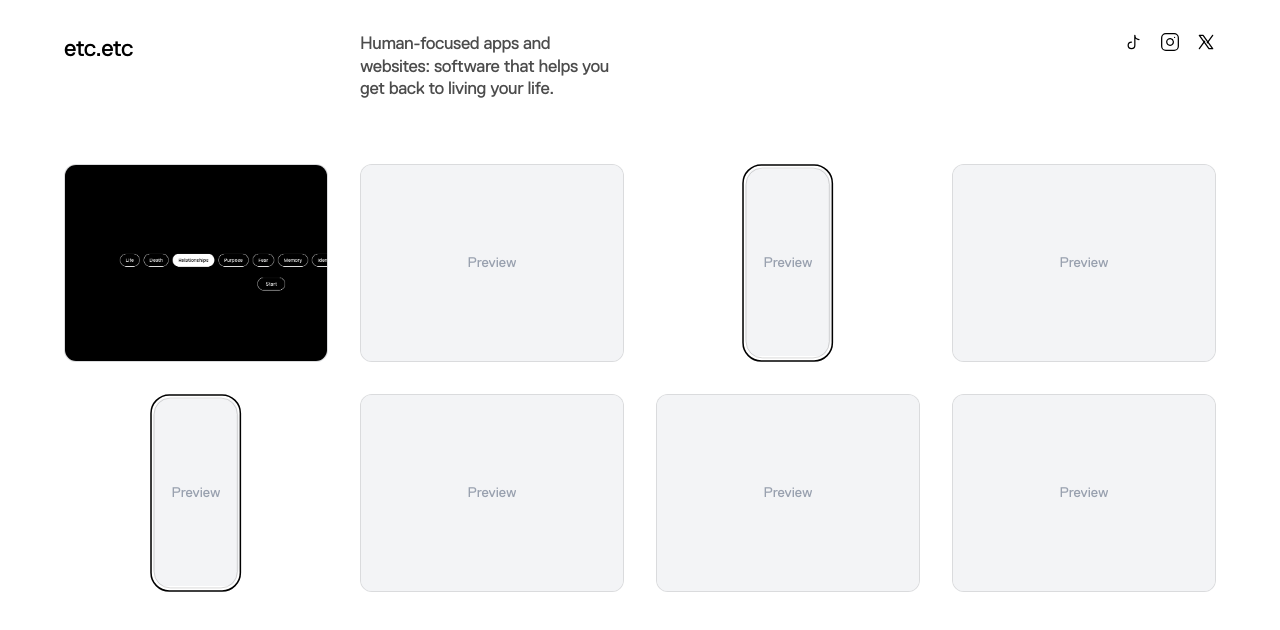
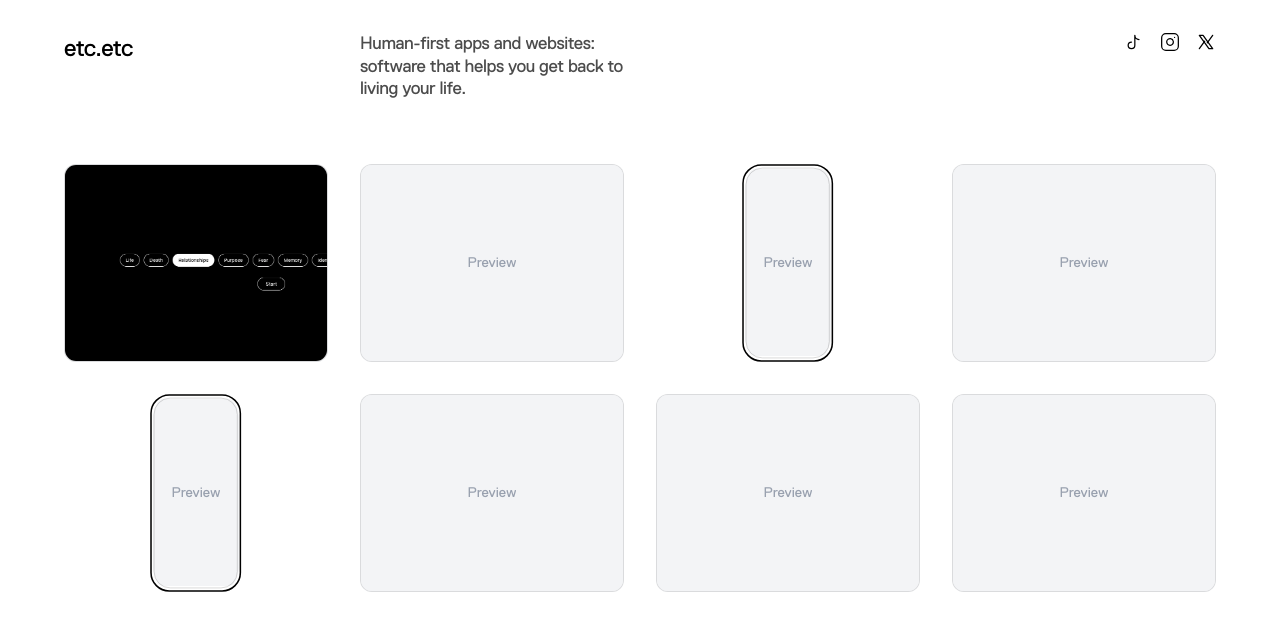
Before and after one commit to bnlcollectivellc/etc-etc-site, a Next.js app: page / in a window 1280 px wide. Shown: the top 630 px of the page. Built offline with nearby package versions, Linux system fonts and the light colour scheme.

Commit message:
Update tagline to human-first, reduce blur to 8px
- Changed "human-focused" to "human-first"
- Reduced backdrop blur from 12px to 8px

🤖 Generated with [Claude Code](https://claude.com/claude-code)

Co-Authored-By: Claude Opus 4.5 <noreply@anthropic.com>

```diff
--- a/app/layout.tsx
+++ b/app/layout.tsx
@@ -5,16 +5,16 @@ import "./globals.css";
 export const metadata: Metadata = {
   metadataBase: new URL('https://etcetc.vercel.app'),
   title: "etc.etc",
-  description: "Human-focused apps and websites: software that helps you get back to living your life.",
+  description: "Human-first apps and websites: software that helps you get back to living your life.",
   openGraph: {
     title: "etc.etc",
-    description: "Human-focused apps and websites: software that helps you get back to living your life.",
+    description: "Human-first apps and websites: software that helps you get back to living your life.",
     siteName: "etc.etc",
   },
   twitter: {
     card: "summary_large_image",
     title: "etc.etc",
-    description: "Human-focused apps and websites: software that helps you get back to living your life.",
+    description: "Human-first apps and websites: software that helps you get back to living your life.",
   },
 };
 
--- a/components/Header.tsx
+++ b/components/Header.tsx
@@ -40,7 +40,7 @@ export default function Header() {
         </div>
         {/* Row 2: Description */}
         <p className="text-2xl text-black/70 leading-tight tracking-tight mt-4">
-          Human-focused apps and websites: software that helps you get back to living your life.
+          Human-first apps and websites: software that helps you get back to living your life.
         </p>
       </div>
 
@@ -54,7 +54,7 @@ export default function Header() {
         {/* Column 2: Description */}
         <div className="col-span-1 overflow-hidden">
           <p className="text-lg text-black/70 leading-tight tracking-tight break-words">
-            Human-focused apps and websites: software that helps you get back to living your life.
+            Human-first apps and websites: software that helps you get back to living your life.
           </p>
         </div>
 
--- a/components/ProjectCard.tsx
+++ b/components/ProjectCard.tsx
@@ -53,7 +53,7 @@ export default function ProjectCard({ project }: ProjectCardProps) {
       )}
 
       {/* Hover overlay - frosted glass with blur */}
-      <div className="absolute inset-0 bg-white/80 backdrop-blur-md opacity-0 group-hover:opacity-100 transition-opacity duration-300 ease-out flex flex-col items-center justify-center text-center p-4 rounded-xl">
+      <div className="absolute inset-0 bg-white/80 backdrop-blur opacity-0 group-hover:opacity-100 transition-opacity duration-300 ease-out flex flex-col items-center justify-center text-center p-4 rounded-xl">
         <h3 className="text-2xl font-normal tracking-tight text-black">
           {project.name}
         </h3>
```
Also changed, not shown: 1 other file (tests, documents, lock files or other folders).
